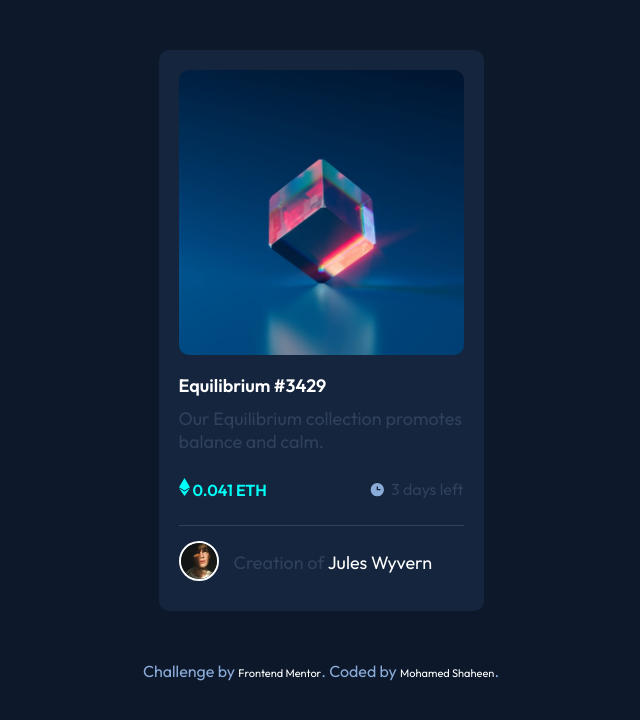
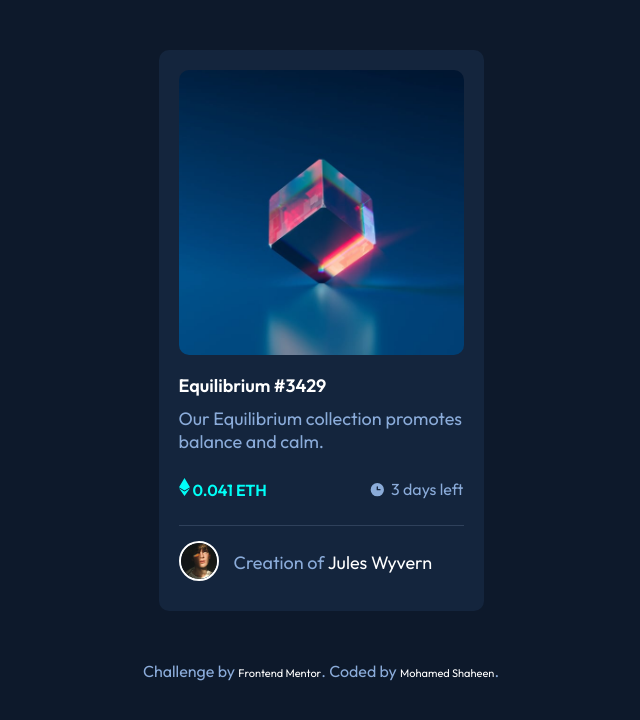
Before and after one commit to mohamedshaheen26/nft-preview-card-component-main, a plain HTML site: page index.html in a window 1280 px wide. Shown: the whole page, without its empty margins (319-959 px from the left). Drawn offline with Linux system fonts and the light colour scheme.

Commit message:
Update style.css

```diff
--- a/css/style.css
+++ b/css/style.css
@@ -54,7 +54,7 @@ a {
   width: fit-content;
 }
 p {
-  color: hsl(215, 32%, 27%);
+  color: hsl(215, 51%, 70%);
   font-size: 18px;
   padding-top: 10px;
 }
@@ -69,7 +69,7 @@ p {
   color: hsl(178, 100%, 50%);
 }
 .row-1 span:nth-child(2) {
-  color: hsl(215, 32%, 27%);
+  color: hsl(215, 51%, 70%);
   display: flex;
   align-items: center;
   gap: 5px;
```
